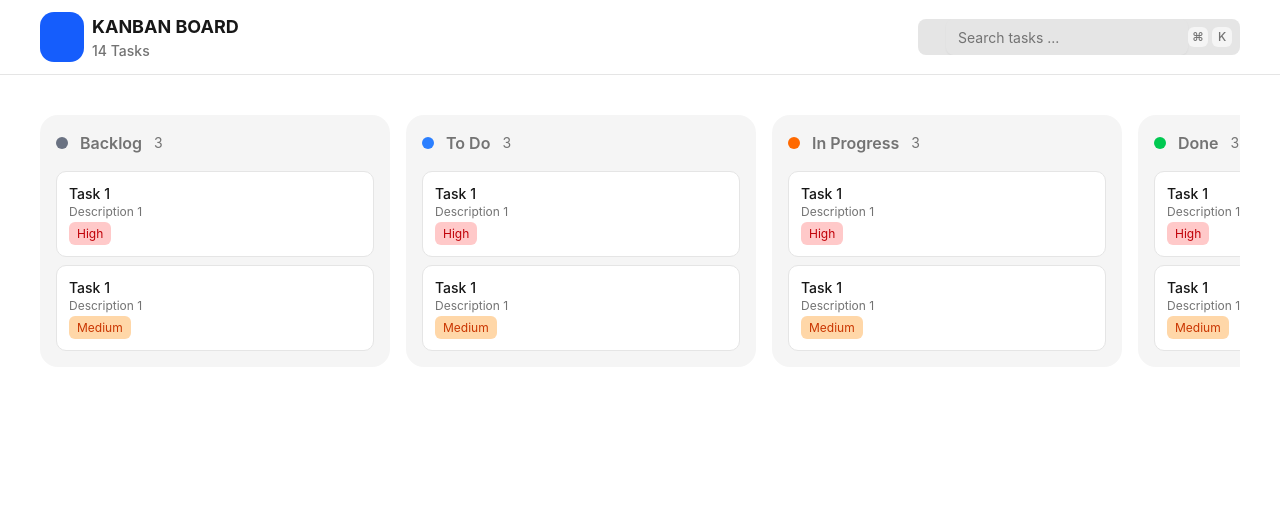
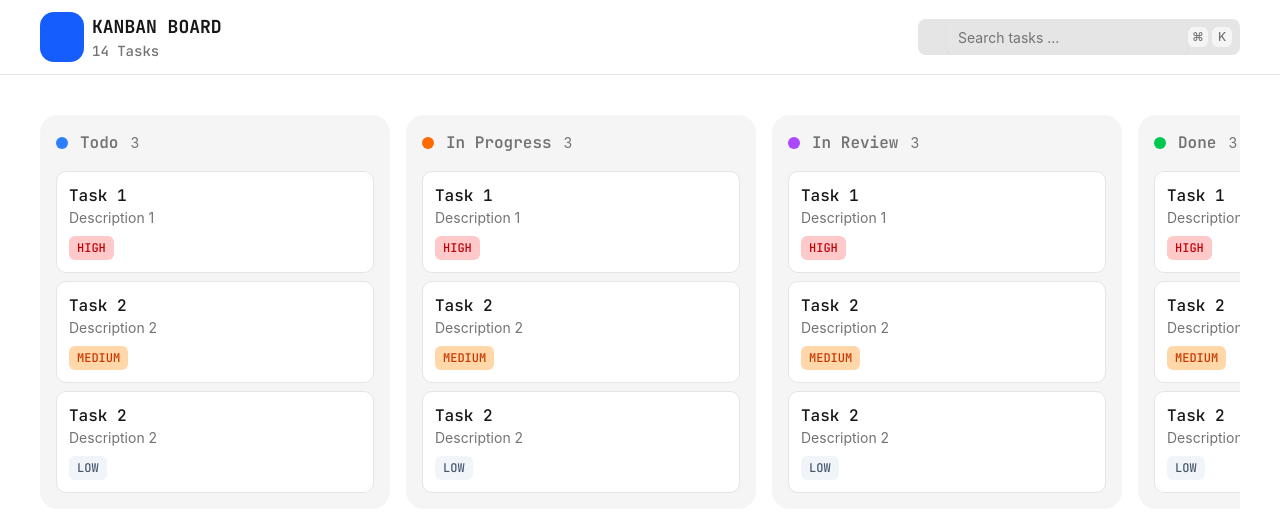
Before and after one commit to MostafaHussien2000/kanban-board, a React (Vite) app: page / in a window 1280 px wide. Shown: the top 532 px of the page. Built offline with nearby package versions, Linux system fonts and the light colour scheme; some icons are missing.

Commit message:
modifying the structure to be more configurable and customizable over the application

```diff
--- a/src/components/project/header/header.tsx
+++ b/src/components/project/header/header.tsx
@@ -11,7 +11,7 @@ export default function Header() {
           <div className="p-3 aspect-square rounded-xl bg-blue-600">
             <Icons.Grid color="white" fontWeight={"64"} />
           </div>
-          <div className="flex flex-col items-start justify-between">
+          <div className="flex flex-col items-start justify-between font-mono">
             <h4 className="font-bold text-lg text-primary">KANBAN BOARD</h4>
             <span className="text-muted-foreground text-sm font-medium">
               14 Tasks
--- a/src/components/project/kanban-baord/kanban-board.tsx
+++ b/src/components/project/kanban-baord/kanban-board.tsx
@@ -1,4 +1,6 @@
+import { STATUS_CONFIG } from "@/config/statuses.config";
 import { ScrollArea } from "@/components/ui/scroll-area";
+import type { TaskStatus } from "@/types/task";
 import KanbanColumn from "../kanban-column/kanban-column";
 
 export default function KanbanBoard() {
@@ -6,16 +8,9 @@ export default function KanbanBoard() {
     <>
       <ScrollArea type="scroll" className="flex-1 h-0 w-full p-10">
         <div className="flex gap-4">
-          <KanbanColumn title="Backlog" accent="bg-gray-500" />
-          <KanbanColumn title="To Do" accent="bg-blue-500" />
-          <KanbanColumn title="In Progress" accent="bg-orange-500" />
-          <KanbanColumn title="Done" accent="bg-green-500" />
-          <KanbanColumn title="Done" accent="bg-green-500" />
-          <KanbanColumn title="Done" accent="bg-green-500" />
-          <KanbanColumn title="Done" accent="bg-green-500" />
-          <KanbanColumn title="Done" accent="bg-green-500" />
-          <KanbanColumn title="Done" accent="bg-green-500" />
-          <KanbanColumn title="Done" accent="bg-green-500" />
+          {(Object.keys(STATUS_CONFIG) as TaskStatus[]).map((statusKey) => (
+            <KanbanColumn key={statusKey} statusKey={statusKey} />
+          ))}
         </div>
       </ScrollArea>
     </>
--- a/src/components/project/kanban-column/kanban-column.tsx
+++ b/src/components/project/kanban-column/kanban-column.tsx
@@ -1,18 +1,23 @@
 import { cn } from "@/lib/utils";
+import { STATUS_CONFIG } from "@/config/statuses.config";
+import type { TaskStatus } from "@/types/task";
 import TaskCard from "../task-card/task-card";
 
 interface KanbanColumnProps {
-  title: string;
-  accent: string;
+  statusKey: TaskStatus;
 }
 
-export default function KanbanColumn({ title, accent }: KanbanColumnProps) {
+export default function KanbanColumn({ statusKey }: KanbanColumnProps) {
+  const { label, accent } = STATUS_CONFIG[statusKey];
+
   return (
     <section className="flex flex-col gap-2 bg-muted rounded-2xl p-4 min-w-[350px]">
       <div className="flex items-center gap-3">
-        {/* Colored Cirlce */}
-        <div className={cn("w-3 aspect-square rounded-full", accent)}></div>
-        <h2 className="text-md font-semibold text-muted-foreground">{title}</h2>
+        {/* Colored accent dot */}
+        <div className={cn("w-3 aspect-square rounded-full", accent)} />
+        <h2 className="text-md font-semibold text-muted-foreground font-mono">
+          {label}
+        </h2>
         <span className="text-sm text-muted-foreground">3</span>
       </div>
       <div className="grid gap-2 mt-2">
@@ -22,16 +27,25 @@ export default function KanbanColumn({ title, accent }: KanbanColumnProps) {
             title: "Task 1",
             description: "Description 1",
             priority: "high",
-            status: "backlog",
+            status: statusKey,
           }}
         />
         <TaskCard
           task={{
-            id: "1",
-            title: "Task 1",
-            description: "Description 1",
+            id: "2",
+            title: "Task 2",
+            description: "Description 2",
             priority: "medium",
-            status: "backlog",
+            status: statusKey,
+          }}
+        />
+        <TaskCard
+          task={{
+            id: "2",
+            title: "Task 2",
+            description: "Description 2",
+            priority: "low",
+            status: statusKey,
           }}
         />
       </div>
--- a/src/components/project/task-card/task-card.tsx
+++ b/src/components/project/task-card/task-card.tsx
@@ -1,4 +1,5 @@
 import { cn } from "@/lib/utils";
+import { PRIORITY_CONFIG } from "@/config/priorities.config";
 import type { Task, TaskPriority } from "@/types/task";
 
 interface TaskCardProps {
@@ -8,42 +9,27 @@ interface TaskCardProps {
 export default function TaskCard({ task }: TaskCardProps) {
   return (
     <div className="bg-card border border-border rounded-lg p-3">
-      <h5 className="text-sm font-medium text-primary">{task.title}</h5>
-      <p className="text-xs text-muted-foreground">{task.description}</p>
-      <TaskPriorety priorety={task.priority} />
+      <h5 className="text-md font-medium text-primary font-mono">
+        {task.title}
+      </h5>
+      <p className="text-sm text-muted-foreground">{task.description}</p>
+      <TaskPriorityBadge priority={task.priority} />
     </div>
   );
 }
 
-function TaskPriorety({ priorety }: { priorety: TaskPriority }) {
-  const prioretyColors: {
-    [key in TaskPriority]: {
-      text: string;
-      bg: string;
-    };
-  } = {
-    low: {
-      text: "text-gray-700",
-      bg: "bg-green-200",
-    },
-    medium: {
-      text: "text-orange-700",
-      bg: "bg-orange-200",
-    },
-    high: {
-      text: "text-red-700",
-      bg: "bg-red-200",
-    },
-  };
+function TaskPriorityBadge({ priority }: { priority: TaskPriority }) {
+  const { label, textColor, bgColor } = PRIORITY_CONFIG[priority];
+
   return (
     <span
       className={cn(
-        "text-xs px-2 py-1 rounded-sm",
-        prioretyColors[priorety].text,
-        prioretyColors[priorety].bg,
+        "text-xs px-2 py-1 rounded-sm mt-2 inline-block font-medium font-mono",
+        textColor,
+        bgColor,
       )}
     >
-      {priorety.charAt(0).toUpperCase() + priorety.slice(1)}
+      {label.toUpperCase()}
     </span>
   );
 }
--- /dev/null
+++ b/src/config/priorities.config.ts
@@ -0,0 +1,25 @@
+export interface PriorityConfig {
+  label: string;
+  textColor: string;
+  bgColor: string;
+}
+
+export const PRIORITY_CONFIG = {
+  low: {
+    label: "Low",
+    textColor: "text-slate-600",
+    bgColor: "bg-slate-100",
+  },
+  medium: {
+    label: "Medium",
+    textColor: "text-orange-700",
+    bgColor: "bg-orange-200",
+  },
+  high: {
+    label: "High",
+    textColor: "text-red-700",
+    bgColor: "bg-red-200",
+  },
+} satisfies Record<string, PriorityConfig>;
+
+export type TaskPriority = keyof typeof PRIORITY_CONFIG;
--- /dev/null
+++ b/src/config/statuses.config.ts
@@ -0,0 +1,31 @@
+export interface StatusConfig {
+  label: string;
+  /** Tailwind background class for the column accent dot (e.g. "bg-orange-500") */
+  accent: string;
+}
+
+/**
+ * Global configuration for all kanban columns / task statuses.
+ * Add, remove, or reorder entries here to change the board layout application-wide.
+ */
+export const STATUS_CONFIG = {
+  backlog: {
+    label: "Todo",
+    accent: "bg-blue-500",
+  },
+  "in-progress": {
+    label: "In Progress",
+    accent: "bg-orange-500",
+  },
+  review: {
+    label: "In Review",
+    accent: "bg-purple-500",
+  },
+  done: {
+    label: "Done",
+    accent: "bg-green-500",
+  },
+} satisfies Record<string, StatusConfig>;
+
+/** Union of all valid task status keys — derived from the config, always in sync. */
+export type TaskStatus = keyof typeof STATUS_CONFIG;
--- a/src/index.css
+++ b/src/index.css
@@ -24,6 +24,8 @@
 }
 
 @theme inline {
+  --font-mono: "JetBrains Mono", monospace;
+  --font-sans: "Inter", sans-serif;
   --radius-sm: calc(var(--radius) - 4px);
   --radius-md: calc(var(--radius) - 2px);
   --radius-lg: var(--radius);
--- a/src/types/task.ts
+++ b/src/types/task.ts
@@ -1,10 +1,11 @@
-export type TaskStatus = "backlog" | "in-progress" | "review" | "done";
-export type TaskPriority = "low" | "medium" | "high";
+// Types are derived from the config so they always stay in sync.
+export type { TaskStatus } from "@/config/statuses.config";
+export type { TaskPriority } from "@/config/priorities.config";
 
 export interface Task {
   id: string;
   title: string;
   description: string;
-  status: TaskStatus;
-  priority: TaskPriority;
+  status: import("@/config/statuses.config").TaskStatus;
+  priority: import("@/config/priorities.config").TaskPriority;
 }
```
